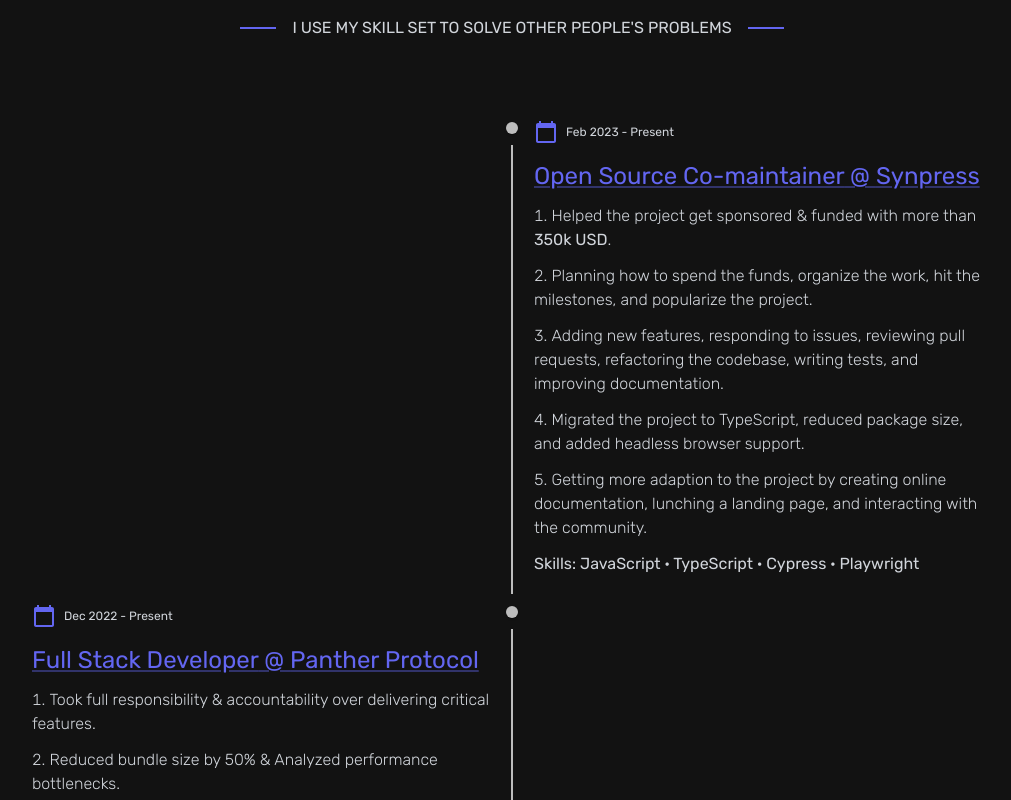
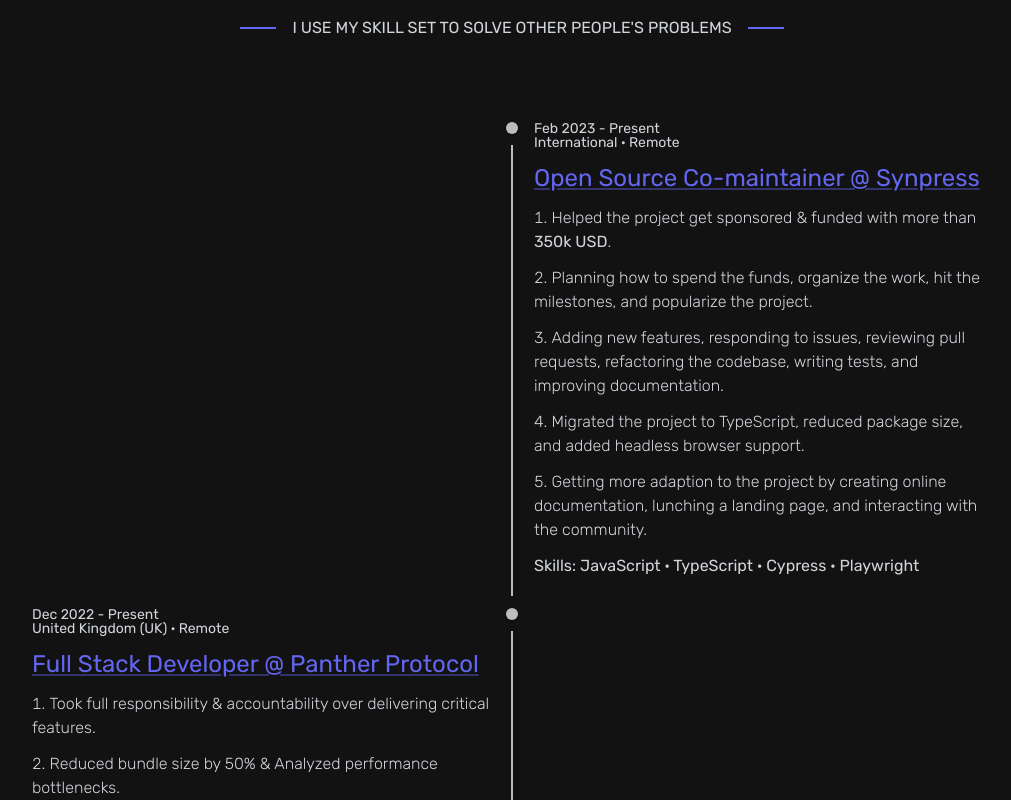
Before and after one commit to neuodev/portfolio, a Next.js app: page / in a window 1280 px wide. Shown: the part 940-1740 px from the top of the page, without its empty margins (128-1139 px from the left). Built offline with nearby package versions, Linux system fonts and the light colour scheme.

Commit message:
feat: show job location and location type

```diff
--- a/components/Experience.tsx
+++ b/components/Experience.tsx
@@ -6,7 +6,6 @@ import TimelineConnector from "@mui/lab/TimelineConnector";
 import TimelineContent from "@mui/lab/TimelineContent";
 import TimelineDot from "@mui/lab/TimelineDot";
 import { Box, Typography, Link } from "@mui/material";
-import CalendarTodayIcon from "@mui/icons-material/CalendarToday";
 import Tooltip from "./common/Tooltip";
 import useMediaQuery from "@mui/material/useMediaQuery";
 import theme from "../theme";
@@ -43,16 +42,19 @@ const Experience = () => {
                   <TimelineConnector />
                 </TimelineSeparator>
                 <TimelineContent className="mb-4">
-                  <Box className="flex items-center justify-start mt-1 mb-4">
-                    <CalendarTodayIcon className="text-lg text-indigo-500" />
+                  <Box className="mt-1 mb-3 pt-0.5">
+                    <Box className="flex items-center justify-start">
+                      <Typography variant="body2" lineHeight={1}>
+                        {ex.period}
+                      </Typography>
+                    </Box>
+
                     <Typography
-                      sx={{
-                        ml: "8px",
-                      }}
-                      variant="caption"
+                      className="flex items-center justify-start mt-1"
+                      variant="body2"
                       lineHeight={1}
                     >
-                      {ex.period}
+                      {ex.location && ex.location.join(" · ")}
                     </Typography>
                   </Box>
                   <Tooltip
--- a/json/me.json
+++ b/json/me.json
@@ -52,6 +52,7 @@
       },
       "period": "Feb 2023 - Present",
       "jobTitle": "Open Source Co-maintainer",
+      "location": ["International", "Remote"],
       "roles": [
         "Helped the project get sponsored & funded with more than <strong>350k USD</strong>.",
         "Planning how to spend the funds, organize the work, hit the milestones, and popularize the project.",
@@ -69,6 +70,7 @@
       },
       "period": "Dec 2022 - Present",
       "jobTitle": "Full Stack Developer",
+      "location": ["United Kingdom (UK)", "Remote"],
       "roles": [
         "Took full responsibility & accountability over delivering critical features.",
         "Reduced bundle size by 50% & Analyzed performance bottlenecks.",
@@ -86,6 +88,7 @@
       },
       "period": "Jul 2021 – Present",
       "jobTitle": "Full Stack Developer",
+      "location": ["United States (US)", "Remote"],
       "roles": [
         "Develop public API to enable other developers to build their own dApps on top of Cardano and to serve more than 1 million active users.",
         "Tackle performance bottlenecks related to databases and memory leaks.",
@@ -113,6 +116,7 @@
       },
       "period": "Dec 2018 – Aug 2019",
       "jobTitle": "Full Stack Developer",
+      "location": ["Singapore (SG)", "Remote"],
       "roles": [
         "Founding member of a team to develop a cross-chain bridge platform",
         "Build the required infrastructure for a transaction queue (API, Cron Job, Scheduler).",
```
